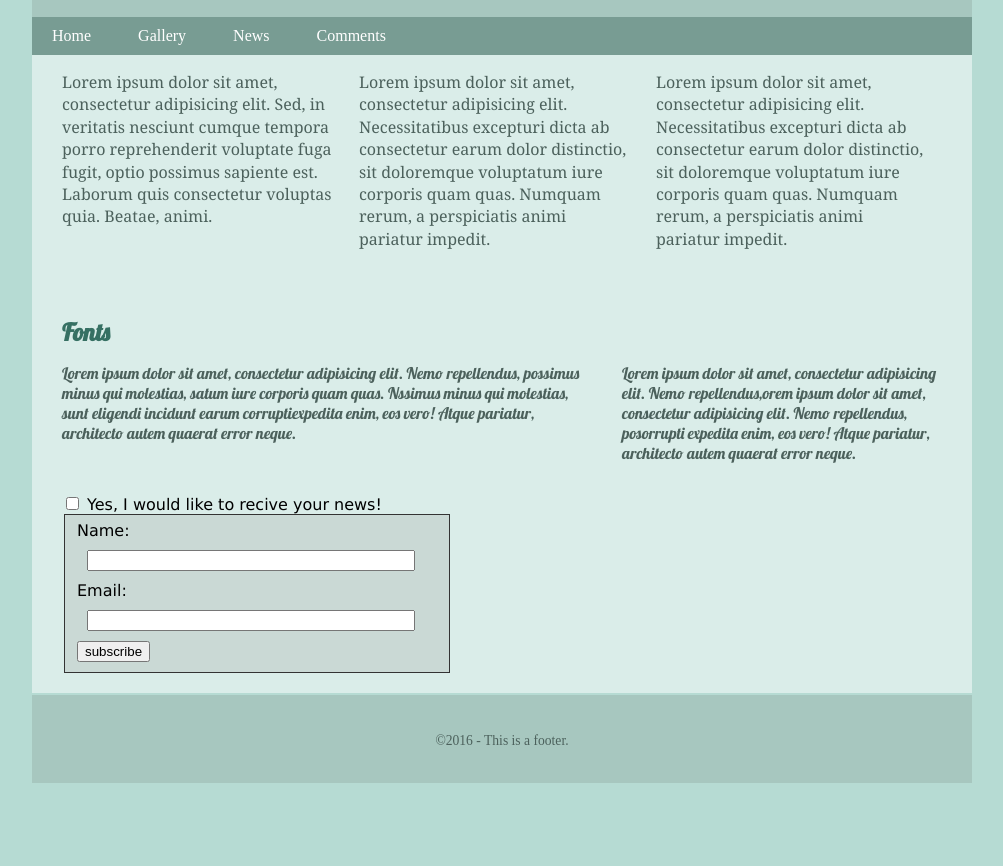
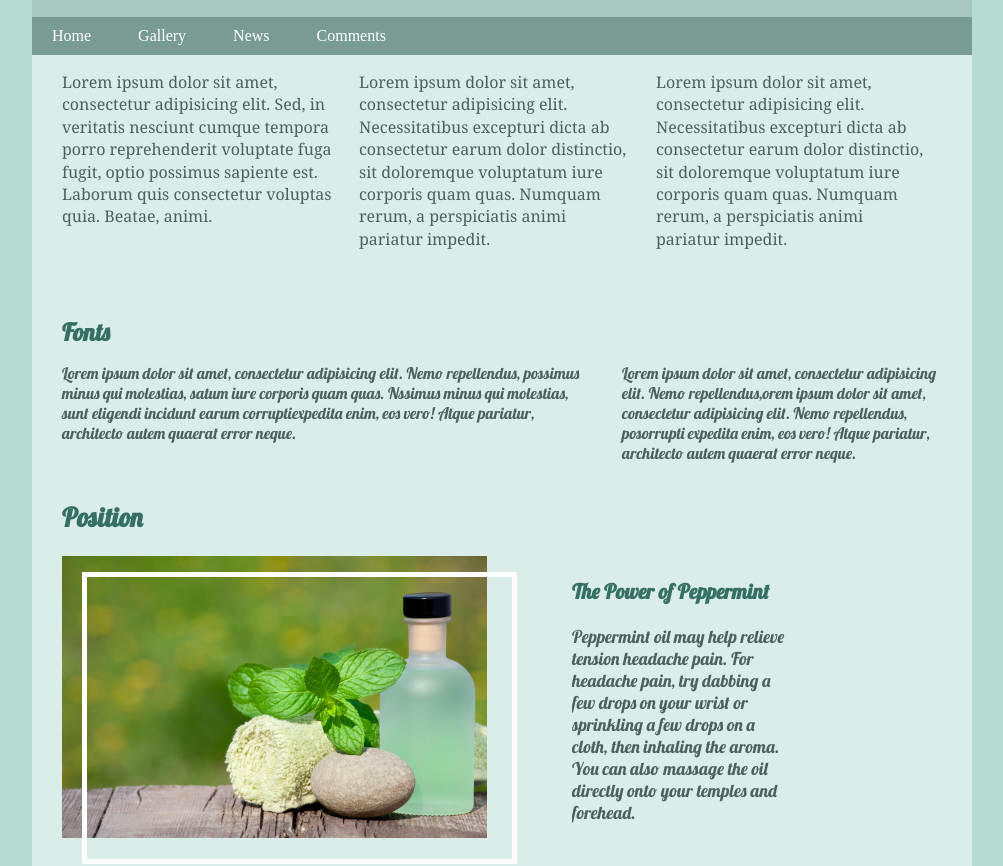
Before and after one commit to kliuchyk/ccs-part1, a plain HTML site: page index.html in a window 1280 px wide. Shown: the part 101-967 px from the top of the page, without its empty margins (138-1141 px from the left). Before the commit the page ends 892 px from the top, so only its background shows below. Drawn offline with Linux system fonts and the light colour scheme.

Commit message:
add new file

```diff
--- a/index.html
+++ b/index.html
@@ -37,11 +37,26 @@
 				<section class="s-font-1"><p>Lorem ipsum dolor sit amet, consectetur adipisicing elit. Nemo repellendus, possimus minus qui molestias, satum iure corporis quam quas. Nssimus minus qui molestias, sunt eligendi incidunt earum corruptiexpedita enim, eos vero! Atque pariatur, architecto autem quaerat error neque.</p></section>
 				<section class="s-font-2"><p>Lorem ipsum dolor sit amet, consectetur adipisicing elit. Nemo repellendus,orem ipsum dolor sit amet, consectetur adipisicing elit. Nemo repellendus, posorrupti expedita enim, eos vero! Atque pariatur, architecto autem quaerat error neque.</p></section>
 			</section>
+			<section class="pos">
+				<h2>Position</h2>
+				<div class="pics">
+					<div class="mint1">
+						<img src="img/mint1.jpg" alt="mint">
+						<div class="border-1">
+						</div>
+							<div class="description">
+								<h3>The Power of Peppermint</h3>
+								<p>Peppermint oil may help relieve tension headache pain. For headache pain, try dabbing a few drops on your wrist or sprinkling a few drops on a cloth, then inhaling the aroma. You can also massage the oil directly onto your temples and forehead.	</p>
+								<p>Peppermint oil may help relieve tension headache pain. For headache pain, try dabbing a few drops on your wrist or sprinkling a few drops on a cloth, then inhaling the aroma. You can also massage the oil directly onto your temples and forehead.	</p>
+							</div><!-- description -->
+					</div> <!-- mint1 -->
+				</div> <!-- pics -->
+			</section> <!-- pos -->
 			<aside class="aside-form">
 				<section class="sbsc-form">
 					<form action="#" method="POST">
 						<input type="checkbox" name="check-me" value="yes" id="control">
-						<label for="control"> Yes, I would like to recive your news! </label>
+						<label for="control"> Yes, I would like to recive  your <i>minty fresh</i> news! </label>
 						<fieldset class="newsletter">
 							<label for="name"> Name: </label>
 							<input type="text" name="name" id="name"><br>
--- a/main.css
+++ b/main.css
@@ -77,12 +77,15 @@ section:only-child {
 	font-family: Verdana;
 }
 
-
 .example > section {
 	width: 30%;
 	float: left;
 	margin-right: 3%;
 	box-sizing: border-box;
+}
+
+.aside-form {
+	padding: 35px;
 }
 
 fieldset {
@@ -135,15 +138,48 @@ input[type="button"]:active {
 	box-sizing: border-box;
 }
 
+.pos {
+	margin-bottom: 45px;
+	font-family: 'Lobster', cursive;
+	font-size: 110%;
+}
+
+.pos h2,.pos h3 {
+	color: #367063;
+}
+
+.mint1 {
+	position: relative;
+	width: 425px;
+	height: 282px;
+}
+
+.border-1 {
+	width: 425px;
+	height: 282px;
+	border: 5px solid #fff;
+	position: absolute;
+	bottom: -26px;
+	left: 20px;
+}
+
+.description {
+	position: absolute;
+	width: 50%;
+	height: 280px;
+	bottom: 0;
+	left: 120%;
+	overflow: scroll;
+}
+
 footer {
-	border-top: 2px solid #B6DBD3;
 	font-size: 85%;
 	text-align: center;
 	color: #777;
-	background-color: #A7C7BF;
 	margin-top: 20px;
 	padding-top: 25px;
 	padding-bottom: 20px;
+	background-color: #A7C7BF;
 }
 
 .group:before,
```
Also changed, not shown: img/mint1.jpg (added).
